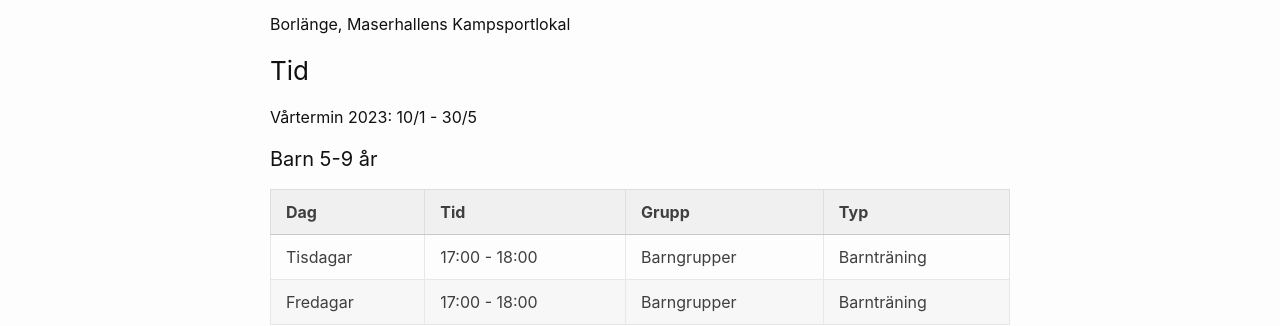
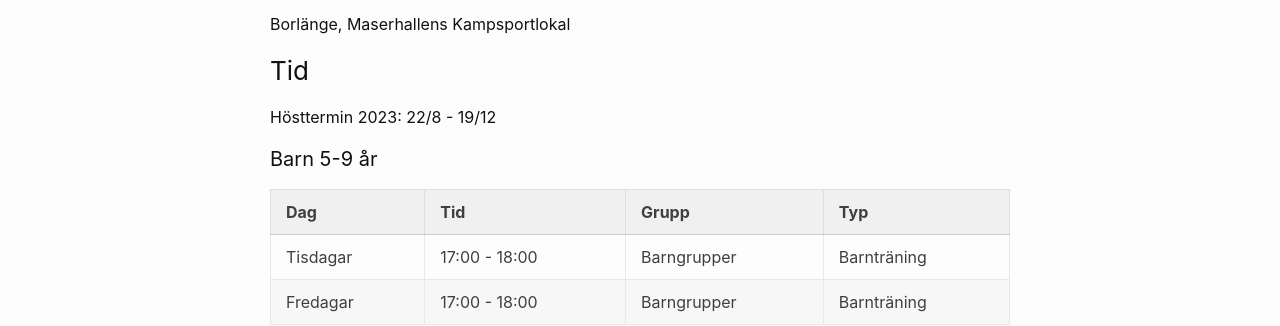
Before and after one commit to dalataekwondo/dalataekwondo.github.io, a Jekyll site: the page built from 02.lokal-tid.markdown, in a window 1280 px wide and 900 px high. Shown: the part 339-665 px from the top of the window. Built offline with Jekyll 4.4.1, drawn with Linux system fonts in a browser that asks for light colours.

Commit message:
Update 02.lokal-tid.markdown
Uppdaterat inför terminsstarten

```diff
--- a/02.lokal-tid.markdown
+++ b/02.lokal-tid.markdown
@@ -15,7 +15,7 @@ Borlänge, Maserhallens Kampsportlokal
 
 ### Tid {#tid}
 
-Vårtermin 2023: 10/1 - 30/5
+Hösttermin 2023: 22/8 - 19/12
 
 #### Barn 5-9 år
 
```
